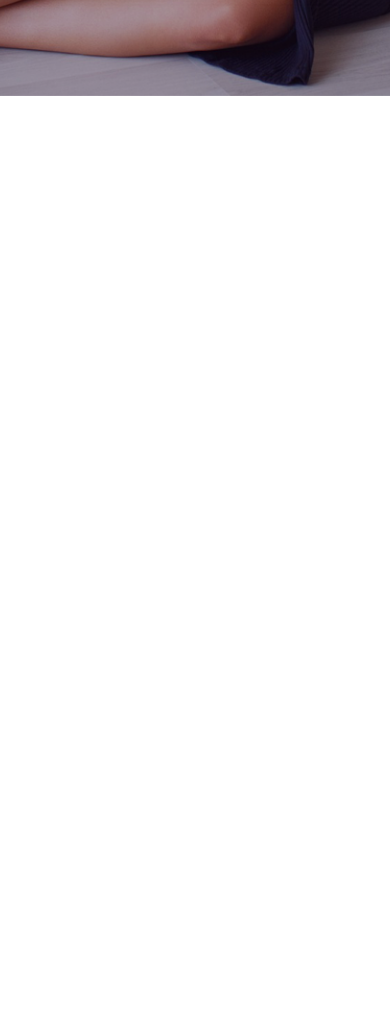
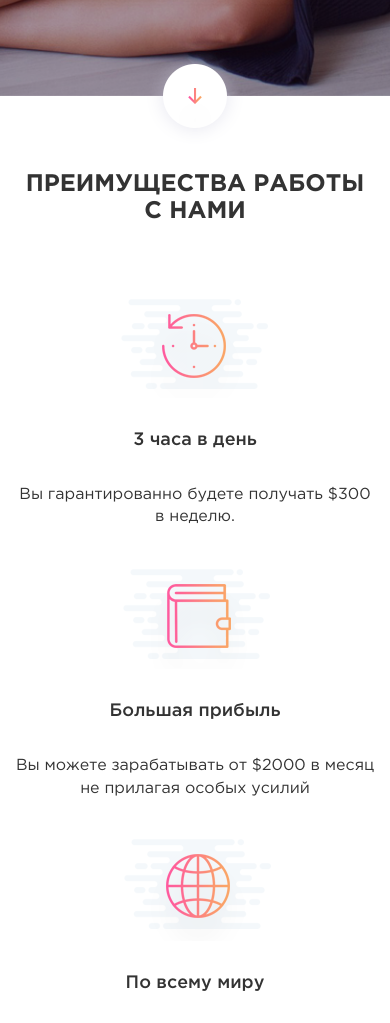
Before and after one commit to kacevnik/yab, a plain HTML site: page index.html in a window 390 px wide. Shown: the part 977-2000 px from the top of the page. Before the commit the page ends 1073 px from the top, so only its background shows below. Drawn offline with nearby package versions, Linux system fonts and the light colour scheme.

Commit message:
Сверстал блок home 2 адаптивно

```diff
--- a/css/style.css
+++ b/css/style.css
@@ -30,12 +30,6 @@ body{
     background: #ffffff;
 }
 
-
-h2{
-    text-align: center;
-    font-size: 34px;
-    font-family: 'Museo700';
-}
 
 .font_100{
     font-family: "Gotham_100";
@@ -225,6 +219,7 @@ header{
     padding: 240px 0;
     background: url('../img/main_bg.png')no-repeat center center;
     background-size: cover;
+    position: relative;
 }
 
 #main h1{
@@ -266,3 +261,40 @@ header{
 .main_button .btn_yab_transp:hover{
     background: rgba(255, 92, 157, 0.19);
 }
+
+.arrow_down{
+    display: block;
+    height: 100px;
+    width: 100px;
+    background: url(../img/arrow_down.png)no-repeat center center;
+    position: absolute;
+    bottom: -50px;
+    left: 50%;
+    margin-left: -50px;
+    z-index: 2;
+}
+
+#block_2{
+    position: relative;
+    padding: 75px 0 50px 0;
+    background: #ffffff;
+}
+
+#block_2 h2{
+    text-align: center;
+    font-size: 24px;
+    margin: 0;
+    text-transform: uppercase;
+    margin-bottom: 65px;
+}
+
+.block_2_item{
+    text-align: center;
+    margin-bottom: 30px;
+}
+
+.blocl_2_item_title{
+    font-size: 18px;
+    font-family: 'Gotham_500';
+    margin: 30px 20px;
+}
--- a/index.html
+++ b/index.html
@@ -106,6 +106,51 @@
                         </div>
                     </div>
                 </div>
+                <a href="#block_2" class="arrow_down"></a>
+            </section>
+            <section id="block_2">
+                <div class="container">
+                    <h2 class="font_700">ПРЕИМУЩЕСТВА РАБОТЫ С нами</h2>
+                    <div class="row">
+                        <div class="col-md-3 col-sm-6">
+                            <div class="block_2_item">
+                                <img src="img/block_2_icon1.png" alt="3 часа в день">
+                                <div class="blocl_2_item_title">3 часа в день</div>
+                                <p>
+                                    Вы гарантированно будете получать $300 в неделю.
+                                </p>
+                            </div>
+                        </div>
+                        <div class="col-md-3 col-sm-6">
+                            <div class="block_2_item">
+                                <img src="img/block_2_icon2.png" alt="Большая прибыль">
+                                <div class="blocl_2_item_title">Большая прибыль</div>
+                                <p>
+                                    Вы можете зарабатывать от $2000 в месяц не прилагая особых усилий
+                                </p>
+                            </div>
+                        </div>
+                        <div class="col-md-3 col-sm-6">
+                            <div class="block_2_item">
+                                <img src="img/block_2_icon3.png" alt="По всему миру">
+                                <div class="blocl_2_item_title">По всему миру</div>
+                                <p>
+                                    Вы можете работать откуда угодно, главное, чтобы у вас был интернет
+                                </p>
+                            </div>
+                        </div>
+                        <div class="col-md-3 col-sm-6">
+                            <div class="block_2_item">
+                                <img src="img/block_2_icon4.png" alt="Анонимность">
+                                <div class="blocl_2_item_title">Анонимность</div>
+                                <p>
+                                    Мы гарантируем анонимность ваших персональных данных и выплат
+                                </p>
+                            </div>
+                        </div>
+                    </div>
+                </div>
+                <a href="" class="arrow_down"></a>
             </section>
 
       <footer>
```
Also changed, not shown: img/arrow_down.png (added), img/block_2_icon1.png (added), img/block_2_icon2.png (added), img/block_2_icon3.png (added), img/block_2_icon4.png (added).
